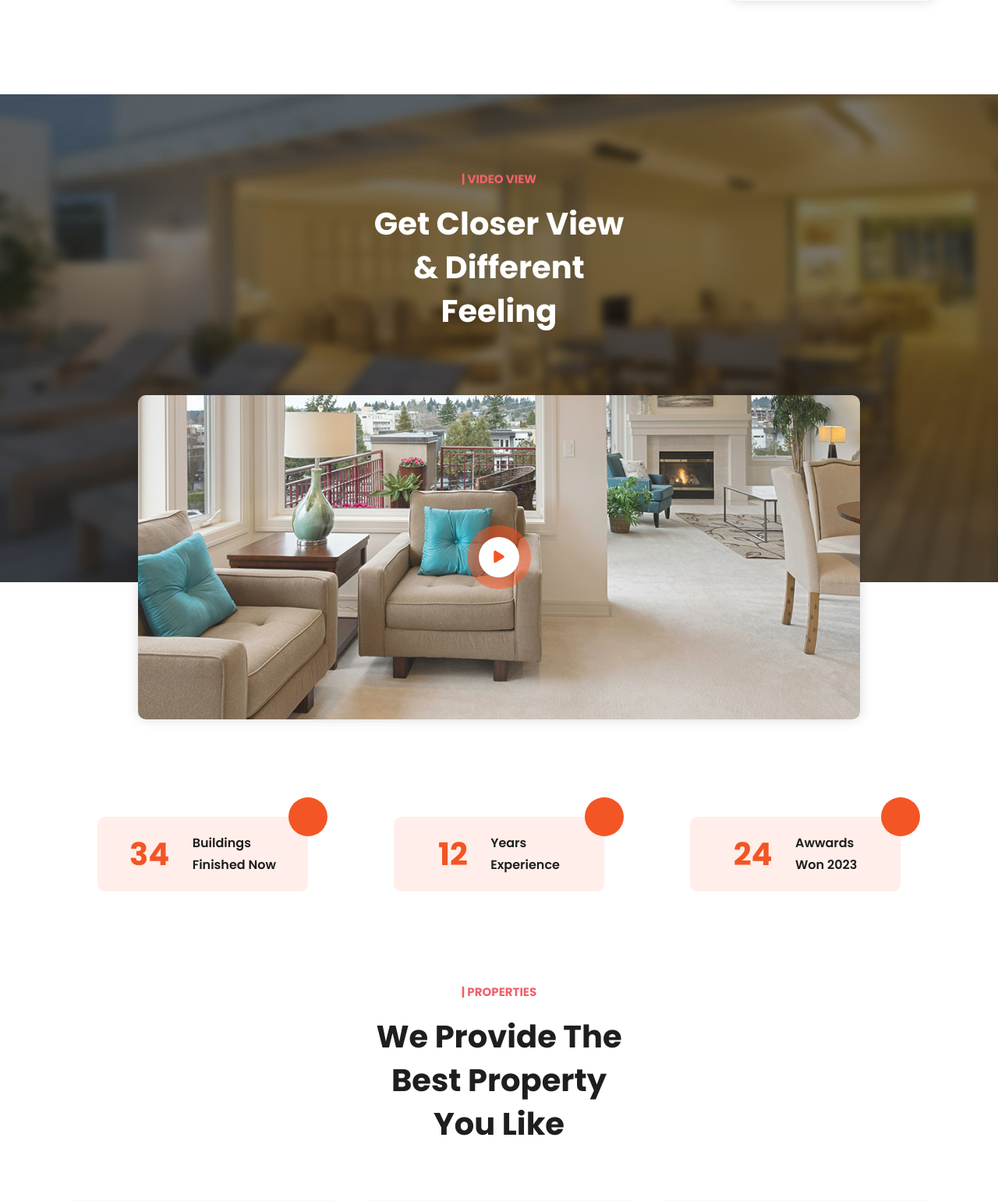
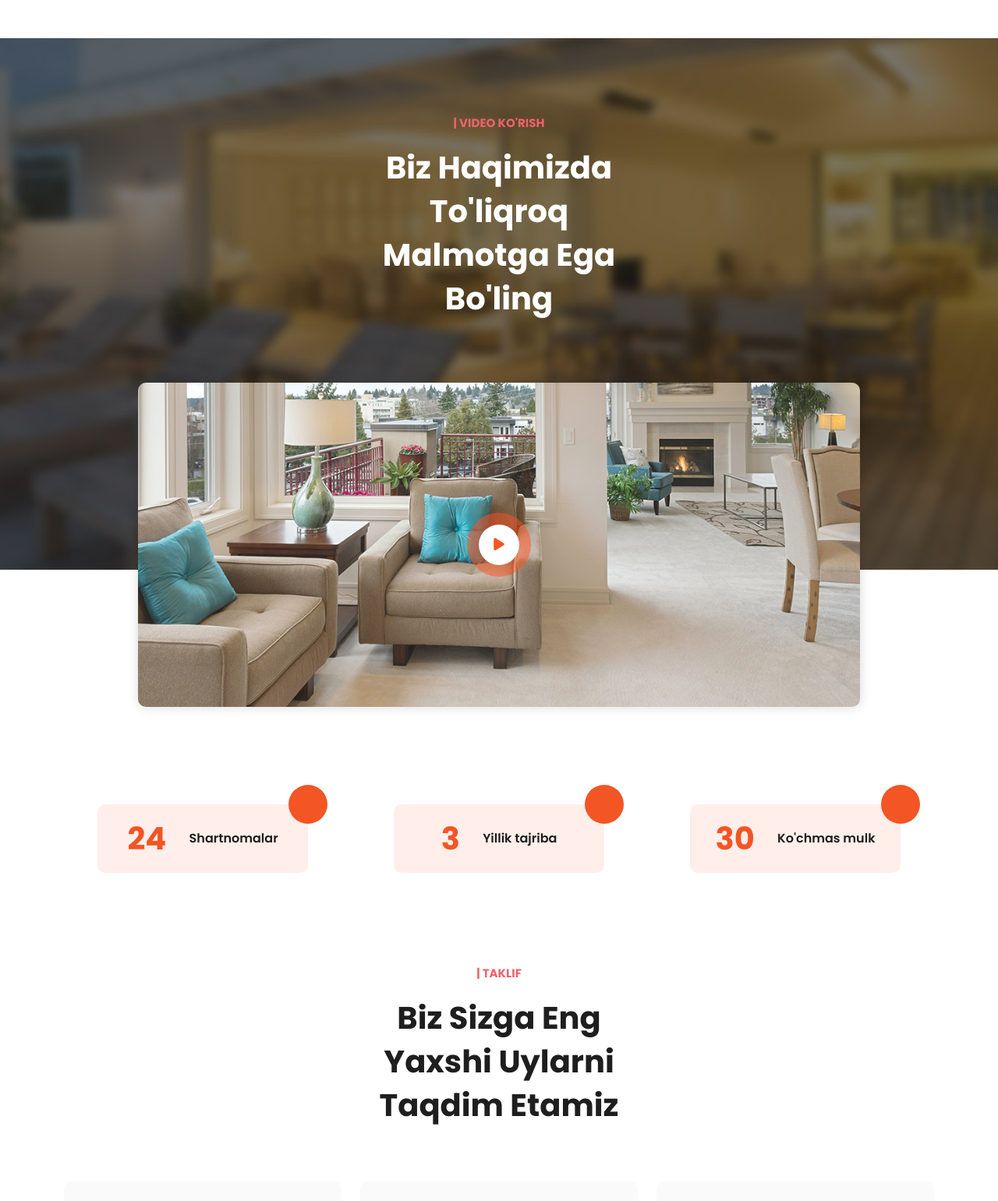
Before and after one commit to AsqarBozorboyev/UyJoy_project, a Django app: page / in a window 1280 px wide. Shown: the part 1730-3271 px from the top of the page at 78% size. Run offline with Django 5.2, Linux system fonts and the light colour scheme; data comes from the database, SQL or seed files in the repository; both versions use the stored data as it was after the commit; some libraries are stand-ins or nearby versions.

Commit message:
yakuniy qism

```diff
--- a/accounts/models.py
+++ b/accounts/models.py
@@ -6,7 +6,7 @@ from django.db import models
 
 class Profile(models.Model):
     user = models.OneToOneField(User, on_delete=models.CASCADE)
-    photo = models.ImageField(upload_to='users/', blank=True, null=True)
+    photo = models.ImageField(upload_to='users/', blank=True, null=True, default='users/none.png')
     date_of_birth = models.DateField(blank=True, null=True)
 
     def __str__(self):
--- a/homes_app/admin.py
+++ b/homes_app/admin.py
@@ -4,7 +4,7 @@ from .models import Homes, Category, Contact, Comment
 
 @admin.register(Homes)
 class HomesAdmin(admin.ModelAdmin):
-    list_display = ('id', 'title', 'manzil', 'category', 'narxi')
+    list_display = ('title', 'manzil', 'category', 'narxi')
     list_filter = ['category', 'narxi']
     search_fields = ['title', 'manzil', 'category', 'narxi']
     ordering = ['status', 'publish_time']
--- a/homes_app/views.py
+++ b/homes_app/views.py
@@ -127,7 +127,7 @@ class HomesDeleteView(OnlyLoggedSuperUser, DeleteView):
     template_name = 'crud/homes_delete.html'
     success_url = reverse_lazy('home_page')
 
-class HomesCreateView(OnlyLoggedSuperUser,CreateView):
+class HomesCreateView(CreateView):
     model = Homes
     template_name = 'crud/homes_create.html'
     fields = '__all__'
--- a/templates/base.html
+++ b/templates/base.html
@@ -1,4 +1,6 @@
 {% load static %}
+{% load i18n %}
+
 <!DOCTYPE html>
 <html lang="en">
 
@@ -96,6 +98,22 @@ https://templatemo.com/tm-591-villa-agency
                             <li><a href="{% url 'login' %}"><i class="fa fa-sign-in"></i>Saytga kirish</a></li>
 
                         {% endif %}
+
+                        <form action="{% url 'set_language' %}" method="post">{% csrf_token %}
+                            <input name="next" type="hidden" value="{{ redirect_to }}">
+                              <select name="language">
+                                  {% get_current_language as LANGUAGE_CODE %}
+                                  {% get_available_languages as LANGUAGES %}
+                                  {% get_language_info_list for LANGUAGES as languages %}
+                                  {% for language in languages %}
+                                  <option value="{{ language.code }}"{% if language.code == LANGUAGE_CODE %} selected{% endif %}>
+                                      {{ language.name_local }} ({{ language.code }})
+                                  </option>
+                                  {% endfor %}
+                              </select>
+                            <input type="submit" value="Go">
+                        </form>
+
                         <li >
                             <form method="get" action="{% url 'search_result' %}">
                                 <input type="search" name="q" placeholder="Qidiruv..." class="form-control">
--- a/templates/home_page.html
+++ b/templates/home_page.html
@@ -1,6 +1,12 @@
 {% extends 'base.html' %}
 {% load static %}
 {% load hitcount_tags %}
+{% load i18n %}
+
+{% block title %}
+    {% blocktrans %} Bosh sahifa {% endblocktrans %}
+{% endblock title %}
+
 
 
 {% block content %}
@@ -10,20 +16,18 @@
     <div class="owl-carousel owl-banner">
       <div class="item item-1">
         <div class="header-text">
-          <span class="category">Toronto, <em>Canada</em></span>
-          <h2>Hurry!<br>Get the Best Villa for you</h2>
+          <h2>{% blocktrans %}Shoshiling!{% endblocktrans %}<br>{% blocktrans %}Siz uchun eng yaxshi uylar{% endblocktrans %}</h2>
         </div>
       </div>
       <div class="item item-2">
         <div class="header-text">
-          <span class="category">Melbourne, <em>Australia</em></span>
-          <h2>Be Quick!<br>Get the best villa in town</h2>
+          <h2>{% blocktrans %}Shahar atrofidan ko'chmas mulklar{% endblocktrans %}</h2>
         </div>
       </div>
       <div class="item item-3">
         <div class="header-text">
           <span class="category">Miami, <em>South Florida</em></span>
-          <h2>Act Now!<br>Get the highest level penthouse</h2>
+          <h2>{% blocktrans %}Tijorat uchun ko'chmas mulklar{% endblocktrans %}</h2>
         </div>
       </div>
     </div>
@@ -45,8 +49,8 @@
 
         <div class="col-lg-5">
           <div class="section-heading">
-            <h6>| Maxsus</h6>
-            <h2>Eng yaxshilari siz uchun</h2>
+            <h6>|{% blocktrans %} Maxsus{% endblocktrans %}</h6>
+            <h2>{% blocktrans %}Eng yaxshilari siz uchun{% endblocktrans %}</h2>
                <p><i class="fa fa-eye" aria-hidden="true"> </i> {% get_hit_count for maxsus %}</p>
               <h4>{{ maxsus.manzil }}</h4>
 
@@ -62,19 +66,19 @@
               <li>
 {#                <img src="{% static 'images/info-icon-01.png' %}" alt="" style="max-width: 52px;">#}
 
-                <h4>{{ maxsus.maydoni }}<br><span>Umumiy maydoni</span></h4>
+                <h4>{{ maxsus.maydoni }}<br><span>{% blocktrans %}Umumiy maydoni{% endblocktrans %}</span></h4>
               </li>
               <li>
 {#                <img src="{% static 'images/info-icon-02.png' %}" alt="" style="max-width: 52px;">#}
-                <h4>{{ maxsus.xona_soni }}<br><span>Xonalar soni</span></h4>
+                <h4>{{ maxsus.xona_soni }}<br><span>{% blocktrans %}Xonalar soni{% endblocktrans %}</span></h4>
               </li>
               <li>
 {#                <img src="{% static 'images/info-icon-03.png' %}" alt="" style="max-width: 52px;">#}
-                <h4>{{ maxsus.narxi }}<br><span>Narxi</span></h4>
+                <h4>{{ maxsus.narxi }}<br><span>{% blocktrans %}Narxi{% endblocktrans %}</span></h4>
               </li>
               <li>
 {#                <img src="{% static 'images/info-icon-04.png' %}" alt="" style="max-width: 52px;">#}
-                <h4>+998{{ maxsus.tel }}<br><span>Aloqa uchun tel</span></h4>
+                <h4>+998{{ maxsus.tel }}<br><span>{% blocktrans %}Aloqa uchun tel{% endblocktrans %}</span></h4>
               </li>
             </ul>
           </div>
@@ -91,9 +95,9 @@
       <div class="row">
         <div class="col-lg-4 offset-lg-4">
           <div class="section-heading text-center">
-            <h6>| Video View</h6>
+            <h6>| {% blocktrans %}Video ko'rish{% endblocktrans %}</h6>
 
-            <h2>Get Closer View & Different Feeling</h2>
+            <h2>{% blocktrans %}Biz haqimizda to'liqroq malmotga ega bo'ling{% endblocktrans %} </h2>
           </div>
         </div>
       </div>
@@ -121,20 +125,20 @@
             <div class="row">
               <div class="col-lg-4">
                 <div class="counter">
-                  <h2 class="timer count-title count-number" data-to="34" data-speed="1000"></h2>
-                   <p class="count-text ">Buildings<br>Finished Now</p>
+                  <h2 class="timer count-title count-number" data-to="24" data-speed="1000"></h2>
+                   <p class="count-text ">{% blocktrans %}Shartnomalar{% endblocktrans %}</p>
                 </div>
               </div>
               <div class="col-lg-4">
                 <div class="counter">
-                  <h2 class="timer count-title count-number" data-to="12" data-speed="1000"></h2>
-                  <p class="count-text ">Years<br>Experience</p>
+                  <h2 class="timer count-title count-number" data-to="3" data-speed="1000"></h2>
+                  <p class="count-text ">{% blocktrans %}Yillik tajriba{% endblocktrans %}</p>
                 </div>
               </div>
               <div class="col-lg-4">
                 <div class="counter">
-                  <h2 class="timer count-title count-number" data-to="24" data-speed="1000"></h2>
-                  <p class="count-text ">Awwards<br>Won 2023</p>
+                  <h2 class="timer count-title count-number" data-to="30" data-speed="1000"></h2>
+                  <p class="count-text ">{% blocktrans %}Ko'chmas mulk{% endblocktrans %}</p>
                 </div>
               </div>
             </div>
@@ -151,8 +155,8 @@
       <div class="row">
         <div class="col-lg-4 offset-lg-4">
           <div class="section-heading text-center">
-            <h6>| Properties</h6>
-            <h2>We Provide The Best Property You Like</h2>
+            <h6>| {% blocktrans %}Taklif{% endblocktrans %}</h6>
+            <h2>{% blocktrans %}Biz sizga eng yaxshi uylarni taqdim etamiz{% endblocktrans %}</h2>
           </div>
         </div>
       </div>
--- a/uy_joy_savdo/urls.py
+++ b/uy_joy_savdo/urls.py
@@ -14,6 +14,7 @@ Including another URLconf
     1. Import the include() function: from django.urls import include, path
     2. Add a URL to urlpatterns:  path('blog/', include('blog.urls'))
 """
+from django.conf.urls.i18n import i18n_patterns
 from django.conf import settings
 from django.conf.urls.static import static
 from django.contrib import admin
@@ -21,10 +22,13 @@ from django.urls import path,include
 
 urlpatterns = [
     path('admin/', admin.site.urls),
+path('', include('homes_app.urls')),
+    path('account/', include('accounts.urls')),
+] + i18n_patterns(
+    path('i18n/', include('django.conf.urls.i18n')),
     path('', include('homes_app.urls')),
     path('account/', include('accounts.urls')),
-
-]
+)
 if settings.DEBUG:
     urlpatterns += static(settings.STATIC_URL, document_root=settings.STATIC_ROOT)
     urlpatterns += static(settings.MEDIA_URL, document_root=settings.MEDIA_ROOT)
```
Also changed, not shown: homes_app/translation.py (added, +10 -0 lines), uy_joy_savdo/settings.py (+15 -1 lines), accounts/migrations/0002_alter_profile_photo.py (added), db.sqlite3, homes_app/migrations/0012_category_name_en_category_name_ru_category_name_uz_and_more.py (added), locale/en/LC_MESSAGES/django.po (added), locale/ru/LC_MESSAGES/django.po (added), media/users/none.png (added), 4 other files.
